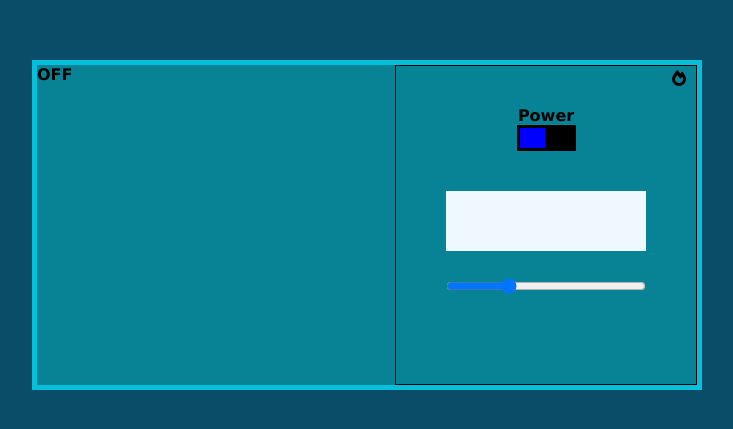
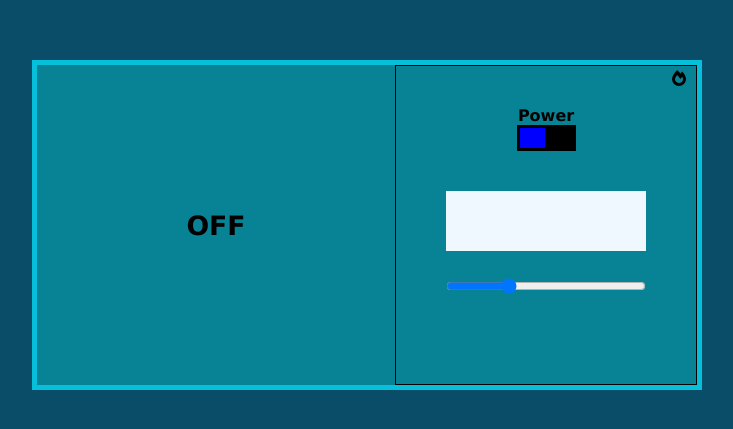
Before and after one commit to SospeterKe/drum-machine, a React (Create React App) app: page / in a window 1280 px wide. Shown: the part 175-604 px from the top of the page, without its empty margins (273-1006 px from the left). Built offline with nearby package versions, Linux system fonts and the light colour scheme.

Commit message:
tried to add transition

```diff
--- a/src/components/DrumMachine/DrumMachine.css
+++ b/src/components/DrumMachine/DrumMachine.css
@@ -35,3 +35,7 @@
 .drum-pad:hover{
     background-color: grey;
 }
+.offscreen{
+    margin: auto;
+    font-size: 20pt;
+}
--- a/src/components/DrumMachine/DrumMachine.js
+++ b/src/components/DrumMachine/DrumMachine.js
@@ -1,4 +1,3 @@
-import React from "react";
 import './DrumMachine.css'
 import Controls from "../controls/Controls";
 import {FaFireAlt} from 'react-icons/fa';
@@ -17,6 +16,7 @@ export default function DrumMachine() {
     }
 
     const [isOn, setIsOn] = useState(false);
+
     const handleClick = () => {
         setIsOn(!isOn);
     }
@@ -35,7 +35,7 @@ export default function DrumMachine() {
                 <div className="drum-pad" onClick={() => {handleButtonClick("RP4_KICK_1", "X")}}><audio src="https://s3.amazonaws.com/freecodecamp/drums/RP4_KICK_1.mp3" className="clip" id="X"></audio>X</div>
                 <div className="drum-pad" onClick={() => {handleButtonClick("Cev_H2", "C")}}><audio src="https://s3.amazonaws.com/freecodecamp/drums/Cev_H2.mp3" className="clip" id="C"></audio>C</div>
             </div>
-            ) : 'OFF'}
+            ) : <div className="offscreen">OFF</div>}
 
 
             <FaFireAlt className="logo"/>
--- a/src/components/controls/Controls.js
+++ b/src/components/controls/Controls.js
@@ -1,4 +1,5 @@
 import React, { useState } from "react";
+import { useTransition } from "react";
 import './controls.css';
 
 
```
